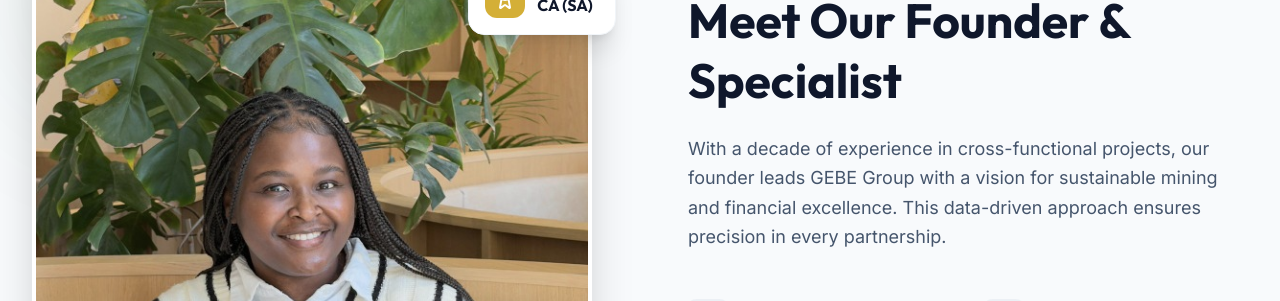
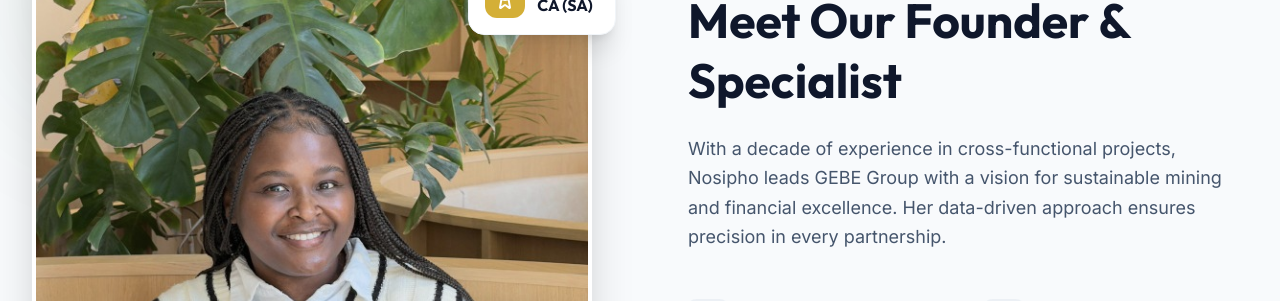
Before and after one commit to KevonChuzzler/GEBSITE, a React (Vite) app: page / in a window 1280 px wide. Shown: the part 2040-2341 px from the top of the page. Built offline with nearby package versions, Linux system fonts and the light colour scheme.

Commit message:
Updated founder name to Nosipho Nyathikazi

```diff
--- a/src/components/Founder.tsx
+++ b/src/components/Founder.tsx
@@ -44,7 +44,7 @@ const Founder = () => {
               <div className="aspect-[4/5] rounded-[2rem] overflow-hidden shadow-2xl border-4 border-white">
                 <img
                   src={founderImg}
-                  alt="Our Founder - GEBE Group"
+                  alt="Nosipho Nyathikazi - Founder of GEBE Group"
                   className="w-full h-full object-cover grayscale-[20%] hover:grayscale-0 transition-all duration-700"
                 />
               </div>
@@ -99,7 +99,7 @@ const Founder = () => {
                 Meet Our Founder & Specialist
               </h3>
               <p className="text-lg text-slate-600 mb-12 leading-relaxed">
-                With a decade of experience in cross-functional projects, our founder leads GEBE Group with a vision for sustainable mining and financial excellence. This data-driven approach ensures precision in every partnership.
+                With a decade of experience in cross-functional projects, Nosipho leads GEBE Group with a vision for sustainable mining and financial excellence. Her data-driven approach ensures precision in every partnership.
               </p>
             </motion.div>
 
```
